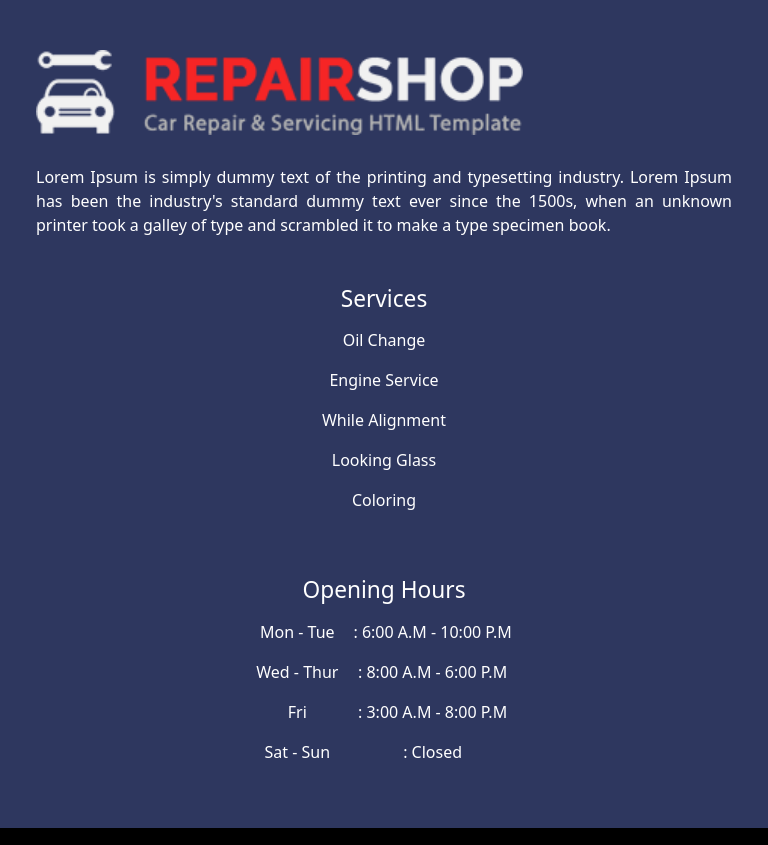
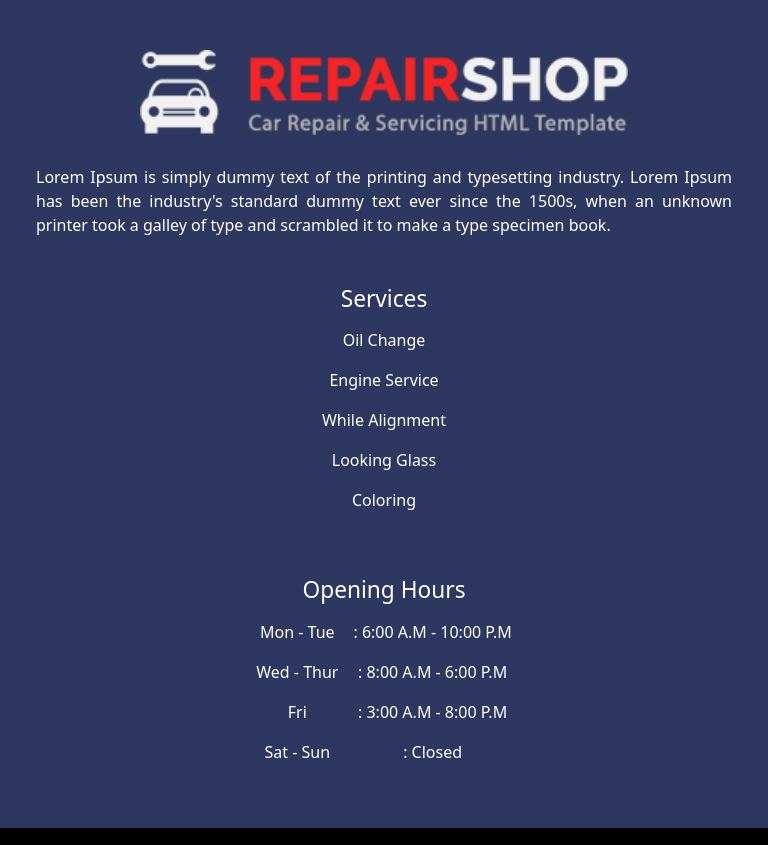
Before and after one commit to Faizanfaizi1997/Car-Repairing, a plain HTML site: page index.html in a window 768 px wide. Shown: the part 5717-6562 px from the top of the page. Drawn offline with nearby package versions, Linux system fonts and the light colour scheme.

Commit message:
Update mediaquries.css

```diff
--- a/css/mediaquries.css
+++ b/css/mediaquries.css
@@ -193,6 +193,16 @@
     margin-top: 20px;
 }
 /* -----********** Price End **********----- */
+
+
+/* -----********** Footer Start **********----- */
+#footer .logo{
+    text-align: center;
+}
+#footer .logo img{
+    width: 70%;
+}
+/* -----********** Footer End **********----- */
 }
 
 @media only screen and (max-width: 767px) and (min-width: 576px){
```
